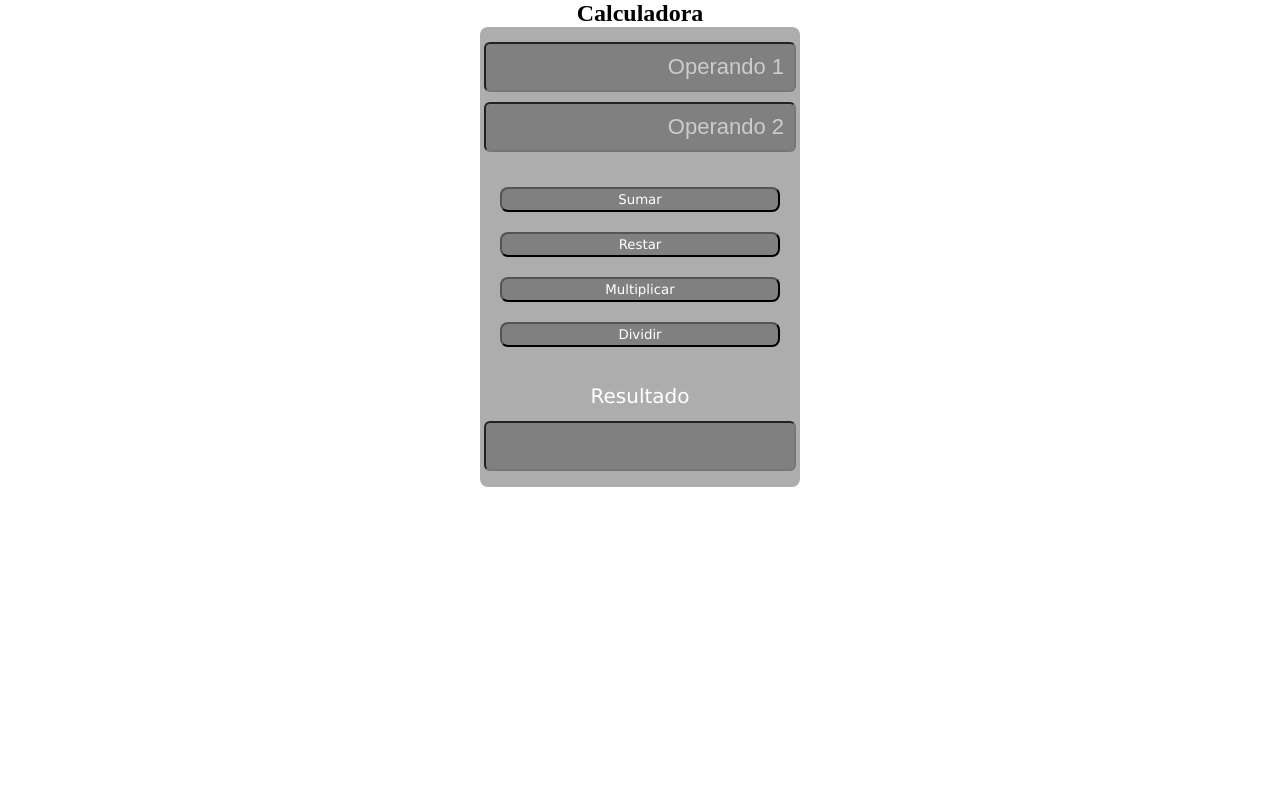
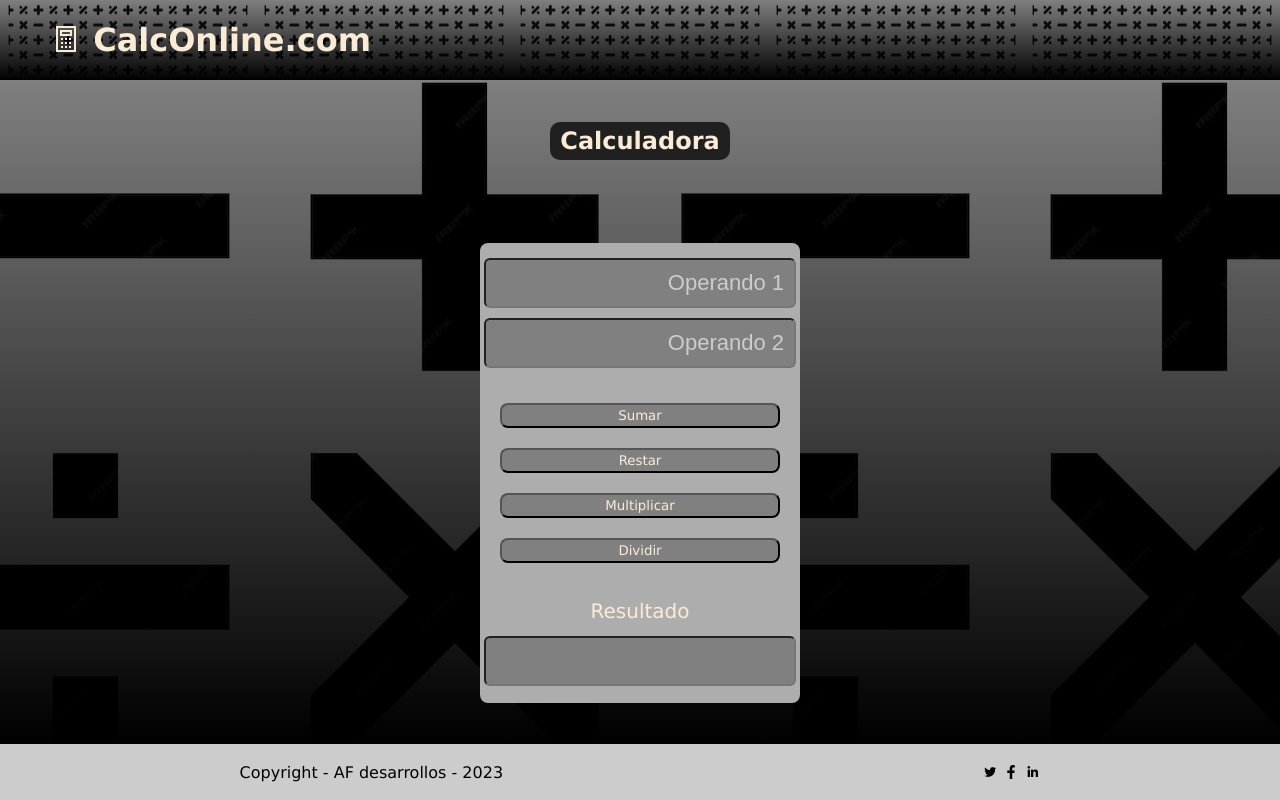
Before and after one commit to FueguinoF/2modClase2, a plain HTML site: page index.html in a window 1280 px wide. Drawn offline with nearby package versions, Linux system fonts and the light colour scheme; some packages are replaced by stand-ins of ours; a script that the page names is missing; a web font is replaced by a local one.

Commit message:
Version entrega 1.0 - valida - estilo listo

```diff
--- a/estilos.css
+++ b/estilos.css
@@ -4,18 +4,84 @@
 }
 
 :root{
-    --colorppal: rgb(173, 173, 173);
-    --colorsecundario: gray;
-    --colorfuente: white;
-    --colorfuentesec: rgb(204, 204, 204);
+    --colorPpal: rgb(173, 173, 173);
+    --colorSecundario: gray;
+    --colorFuente: antiquewhite;
+    --colorFuenteSec: rgb(204, 204, 204);
+    --colorEfectosFuente: rgb(53, 248, 14);
     --fuenteFrm: "Verdana";
     --fuenteDisplay: "seven segment" , sans-serif;
+}
+
+h2{
+    font-family: var(--fuenteFrm);
+    color: var(--colorFuente);
+}
+
+header{
+    height: 10vh;
+    font-family: var(--fuenteFrm);
+    background-image: linear-gradient(rgba(0, 0, 0, 0.5), rgba(0, 0, 0, 1)) ,url('./img/math2.png');
+    background-position: 50% 50%;
+    background-repeat: repeat;
+    display: flex;
+    align-items: center;
+
+}
+
+header a{
+    color: var(--colorFuente);
+    text-decoration: none;
+}
+
+#contlogo{
+    margin-left: 50px;
+}
+
+header a:hover{
+    color: var(--colorEfectosFuente)
+}
+
+footer i:hover{
+    font-size:larger;
+    color: var(--colorEfectosFuente);
+}
+
+footer i{
+    font-size: 16px;
+    color: black
+}
+
+#cont{
+    height: 83vh;
+    display: flex;
+    flex-direction: column;
+    align-items: center;
+    justify-content: space-around;
+    background-image: linear-gradient(rgba(0, 0, 0, 0.5), rgba(0, 0, 0, 1)) ,url('./img/math.png');
+    background-position: 50% 50%;
+    background-repeat: repeat;
+}
+
+footer{
+    height: 7vh;
+    font-family: var(--fuenteFrm);
+    display: flex;
+    justify-content: space-around;
+    align-items: center;
+    background-color: var(--colorFuenteSec);
+}
+
+#titulo{
+    background-color: rgb(32, 32, 32);
+    padding: 5px 10px;
+    border-radius: 10px;
 }
 
 #calcu{
     height: 460px;
     width: 320px;
-    background-color: var(--colorppal);
+    background-color: var(--colorPpal);
     border-radius: 8px;
     display: flex;
     flex-direction: column;
@@ -51,9 +117,9 @@ button{
     width: 100%;
     border-radius: 8px;
     padding: 3px;
-    background-color: var(--colorsecundario);
+    background-color: var(--colorSecundario);
     font-family: var(--fuenteFrm);
-    color: var(--colorfuente);
+    color: var(--colorFuente);
 }
 
 input{
@@ -61,14 +127,14 @@ input{
     padding: 10px;
     text-align: left;
     font-size: 22px;
-    background-color: var(--colorsecundario);
+    background-color: var(--colorSecundario);
     font-family: var(--fuenteDisplay);
-    color: var(--colorfuente);
+    color: var(--colorFuente);
 
 }
 
 input::placeholder {
-    color:var(--colorfuentesec);
+    color:var(--colorFuenteSec);
     text-align: right;
 }
 
@@ -82,15 +148,8 @@ input::-webkit-inner-spin-button {
   margin: 0;
 }
 
-#cont{
-    display: flex;
-    flex-direction: column;
-    align-items: center;
-    justify-content: space-around;
-}
-
 #labres{
     font-family: var(--fuenteFrm);
-    color: var(--colorfuente);
+    color: var(--colorFuente);
     font-size: 20px;
 }
--- a/index.html
+++ b/index.html
@@ -4,15 +4,21 @@
     <meta charset="UTF-8">
     <meta name="viewport" content="width=device-width, initial-scale=1.0">
     <link href="https://fonts.cdnfonts.com/css/seven-segment" rel="stylesheet">
-    <link rel="stylesheet" href="estilos.css">
+    <link rel="stylesheet" href="https://maxst.icons8.com/vue-static/landings/line-awesome/line-awesome/1.3.0/css/line-awesome.min.css">
+    <link rel="stylesheet" href="./estilos.css">
     <title>Calculadora</title>
 </head>
 <body>
     <header>
+        <div id="contlogo">
+            <a href="#"><h1><i class="las la-calculator"></i></i> CalcOnline.com </h1></a>
+        </div>
     </header>
     <main>
         <div id="cont">
-            <h2> Calculadora </h2>
+            <div id="titulo">
+                <h2> Calculadora </h2>
+            </div>
             <section id="calcu">
                 <div id="cinput">
                     <input type="number" id="op1" placeholder="Operando 1">
@@ -32,8 +38,16 @@
         </div>
     </main>
     <footer>
+        <div>
+            <p>Copyright - AF desarrollos - 2023</p>
+        </div>
+        <div>
+            <a href="#"><i class="lab la-twitter"></i></a>
+            <a href="#"><i class="lab la-facebook-f"></i></a>
+            <a href="#"><i class="lab la-linkedin-in"></i></a>
+        </div>
     </footer>
     <script src="https://cdn.jsdelivr.net/npm/sweetalert2@11"></script>
-    <script src="script.js"></script>
+    <script src="./script.js"></script>
 </body>
 </html>
```
Also changed, not shown: script.js (+6 -1 lines), img/math.png (added), img/math2.png (added).
